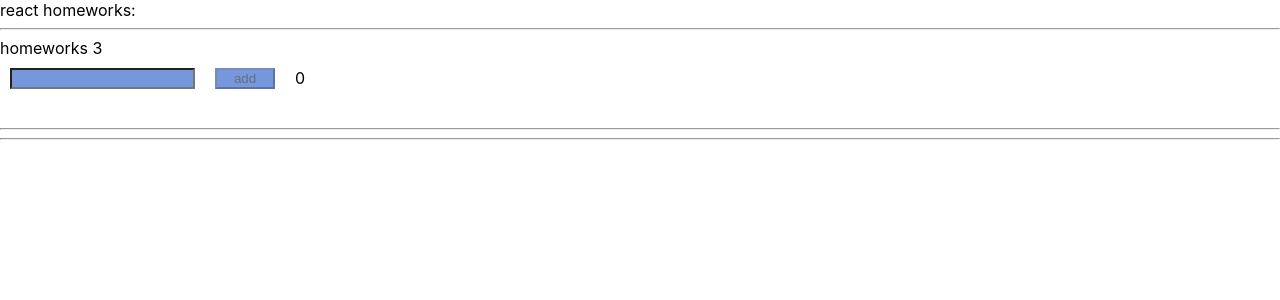
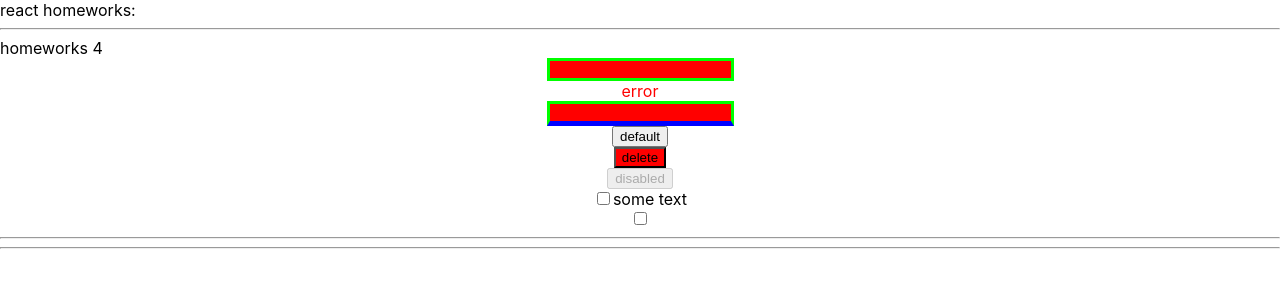
Before and after one commit to Alex-Fes/homework-by-ignat, a React (Create React App) app: page / in a window 1280 px wide. Shown: the top 300 px of the page. Built offline with nearby package versions, Linux system fonts and the light colour scheme.

Commit message:
complete HW3

```diff
--- a/src/p1-main/m1-ui/u1-app/App.tsx
+++ b/src/p1-main/m1-ui/u1-app/App.tsx
@@ -3,6 +3,7 @@
 import HW1 from '../../../p2-homeworks/h1/HW1'
 import HW2 from "../../../p2-homeworks/h2/HW2";
 import HW3 from "../../../p2-homeworks/h3/HW3";
+import HW4 from "../../../p2-homeworks/h4/HW4";
 
 function App() {
     return (
@@ -10,8 +11,8 @@
             <div>react homeworks:</div>
             {/*<HW1/>*/}
             {/*<HW2/>*/}
-            <HW3/>
-            {/*<HW4/>*/}
+            {/*<HW3/>*/}
+            <HW4/>
             {/*<HW5/>*/}
 
         </div>
--- a/src/p2-homeworks/h3/Greeting.tsx
+++ b/src/p2-homeworks/h3/Greeting.tsx
@@ -14,7 +14,6 @@
 const Greeting: React.FC<GreetingPropsType> = (
     {name, onEnter, setNameCallback, addUser, error, totalUsers} // деструктуризация пропсов
 ) => {
-
     const inputClass = error ? s.errorInput : s.input// need to fix with (?:)
 
     return (
@@ -24,10 +23,7 @@
                        onBlur={setNameCallback}/>
                 <div className={s.error}>{error}</div>
             </div>
-
-
-                <button className={s.button} onClick={addUser} disabled={!name}>add</button>
-
+            <button className={s.button} onClick={addUser} disabled={!name}>add</button>
             <div className={s.count}>{totalUsers}</div>
         </div>
     )
```
Also changed, not shown: src/p2-homeworks/h3/GreetingContainer.tsx (+5 -7 lines).
